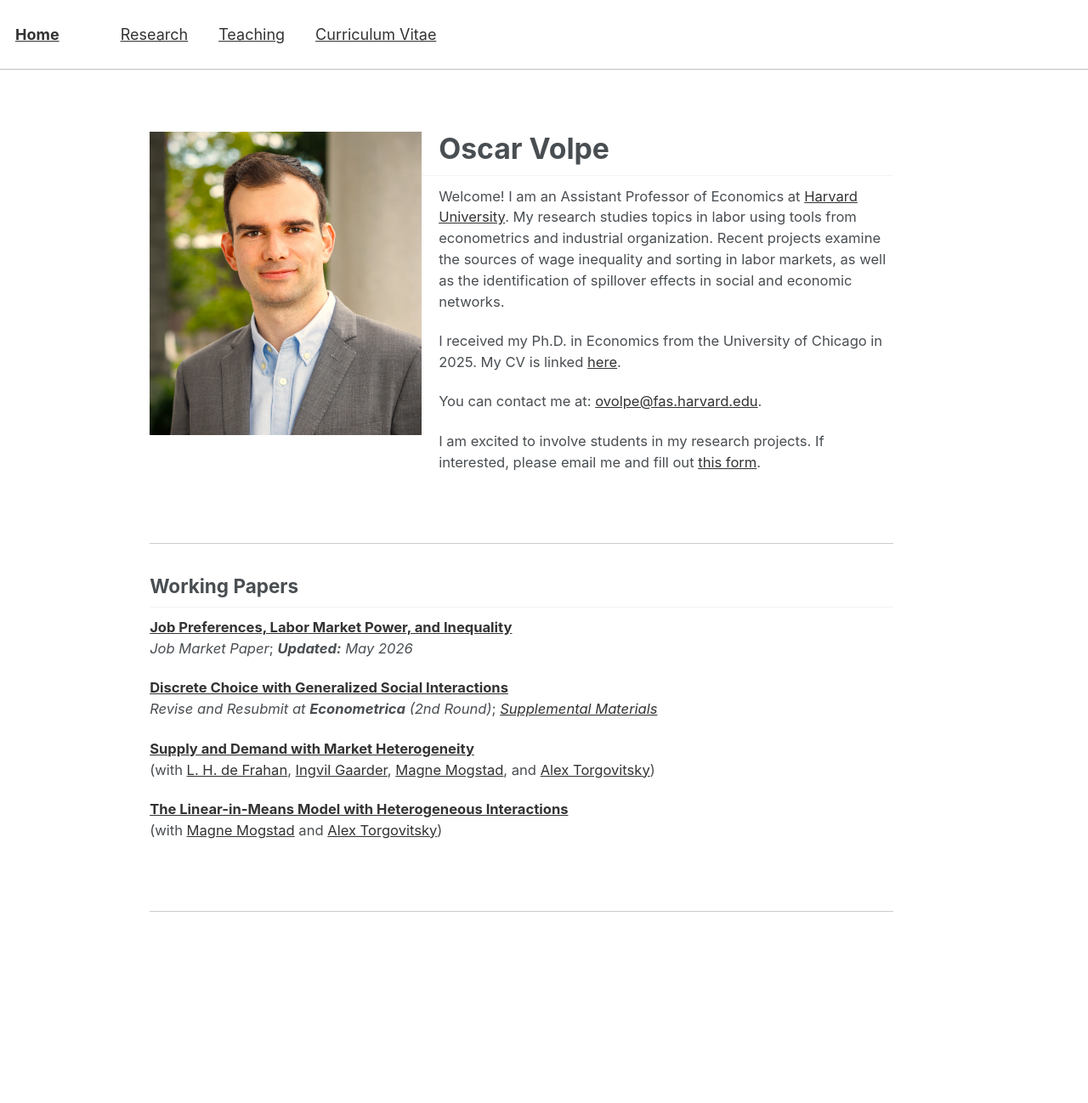
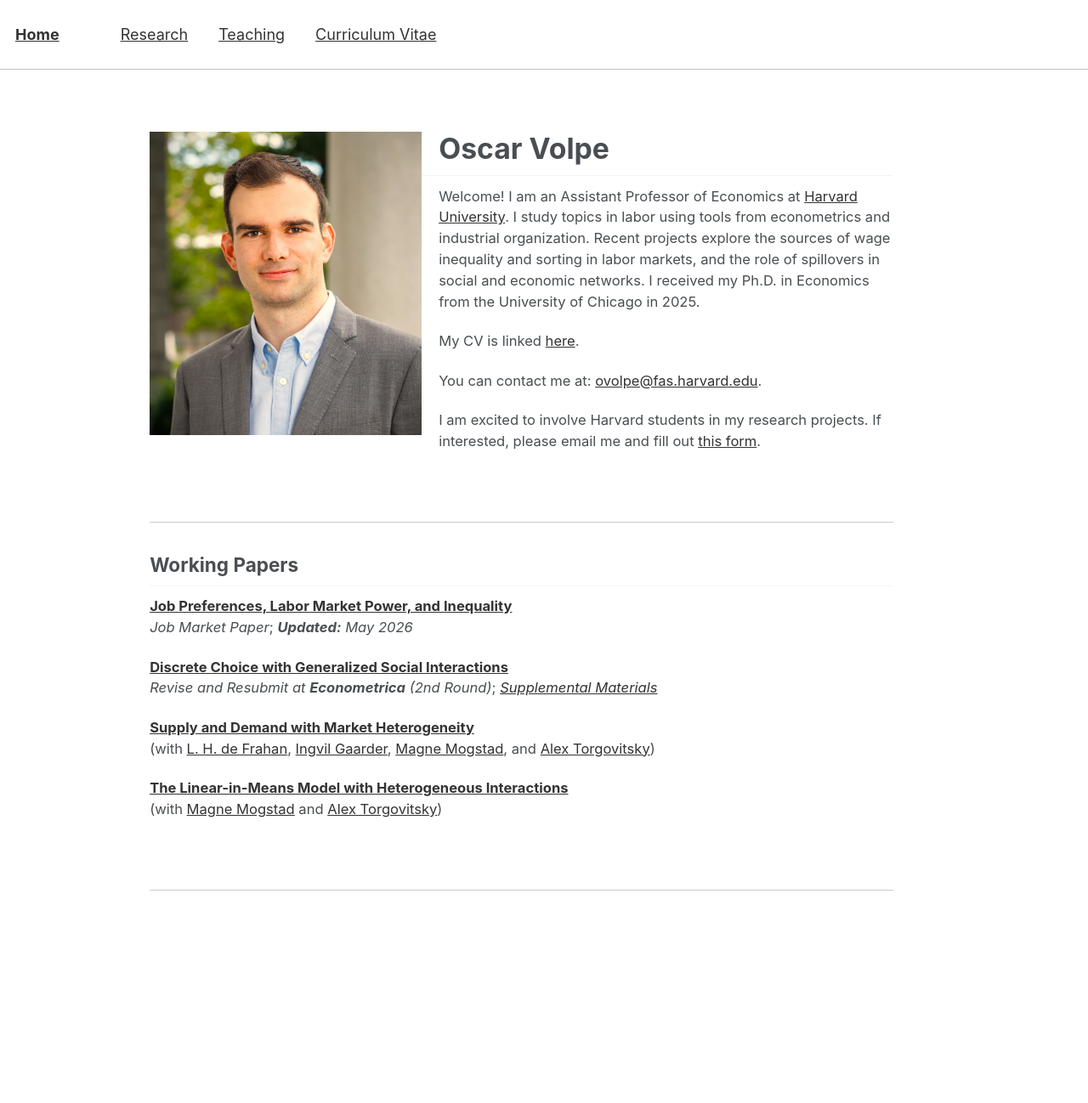
Before and after one commit to ovolpe/ovolpe.github.io, a Jekyll site: the page built from _pages/about.md, in a window 1280 px wide. Shown: the whole page at 85% size. Built offline with Jekyll 4.4.1, drawn with Linux system fonts in a browser that asks for light colours; after the commit the page ends 1273 px from its top, so only the background shows below that.

Commit message:
Update about.md

```diff
--- a/_pages/about.md
+++ b/_pages/about.md
@@ -10,13 +10,13 @@ redirect_from:
 
 ## <span style="font-size: 1.5em;">Oscar Volpe</span><img class="img-responsive" style="float: left; margin: 0px 20px 20px 0px;" src="/files/headshot.jpg" width="320">
 
-Welcome! I am an Assistant Professor of Economics at <a href="https://www.economics.harvard.edu">Harvard University</a>. My research studies topics in labor using tools from econometrics and industrial organization. Recent projects examine the sources of wage inequality and sorting in labor markets, as well as the identification of spillover effects in social and economic networks.
+Welcome! I am an Assistant Professor of Economics at <a href="https://www.economics.harvard.edu">Harvard University</a>. I study topics in labor using tools from econometrics and industrial organization. Recent projects explore the sources of wage inequality and sorting in labor markets, and the role of spillovers in social and economic networks. I received my Ph.D. in Economics from the University of Chicago in 2025.
 
-I received my Ph.D. in Economics from the University of Chicago in 2025. My CV is linked <a href="/files/cv.pdf">here</a>.
+My CV is linked <a href="/files/cv.pdf">here</a>.
 
 You can contact me at: <a href="mailto:ovolpe@fas.harvard.edu">ovolpe@fas.harvard.edu</a>.
 
-I am excited to involve students in my research projects. If interested, please email me and fill out <a href="https://forms.gle/pkjh1iUREUHGBe8G6">this form</a>.
+I am excited to involve Harvard students in my research projects. If interested, please email me and fill out <a href="https://forms.gle/pkjh1iUREUHGBe8G6">this form</a>.
 
 <br style="clear: both;">
 
```
